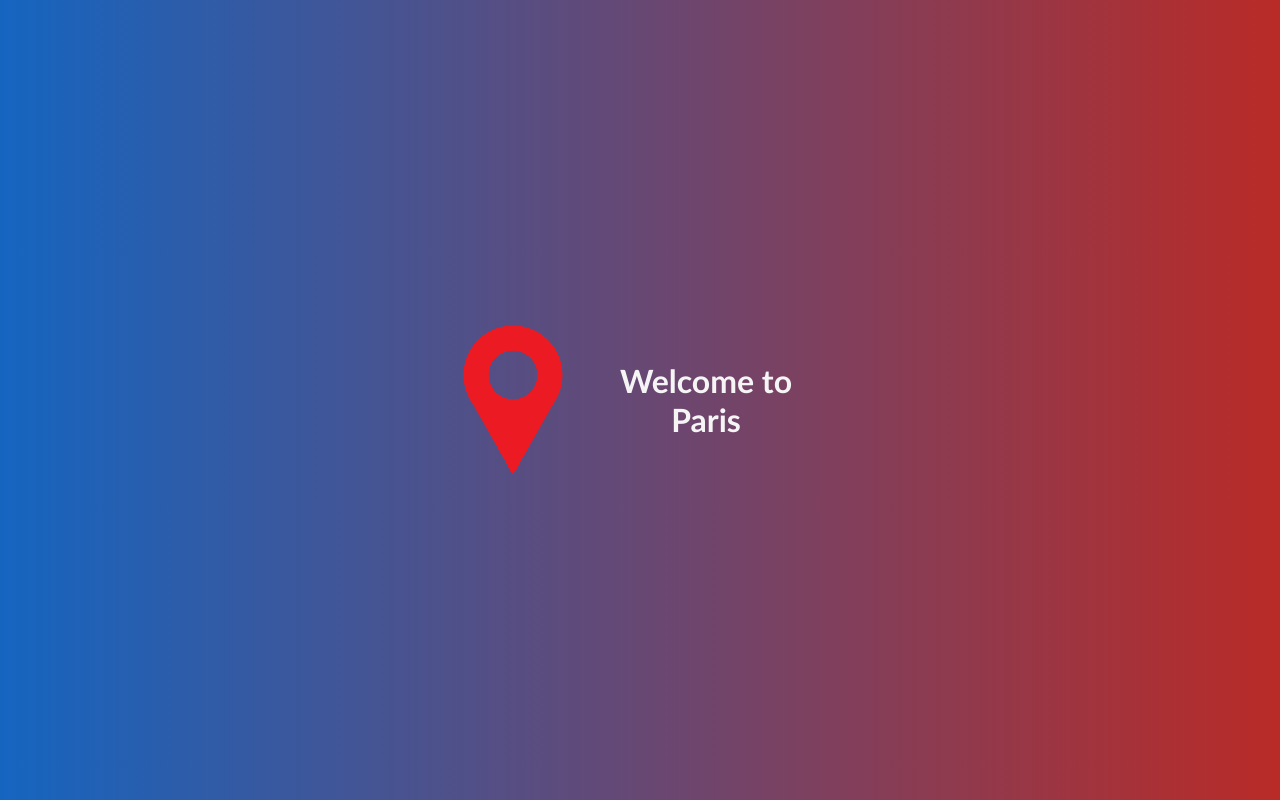
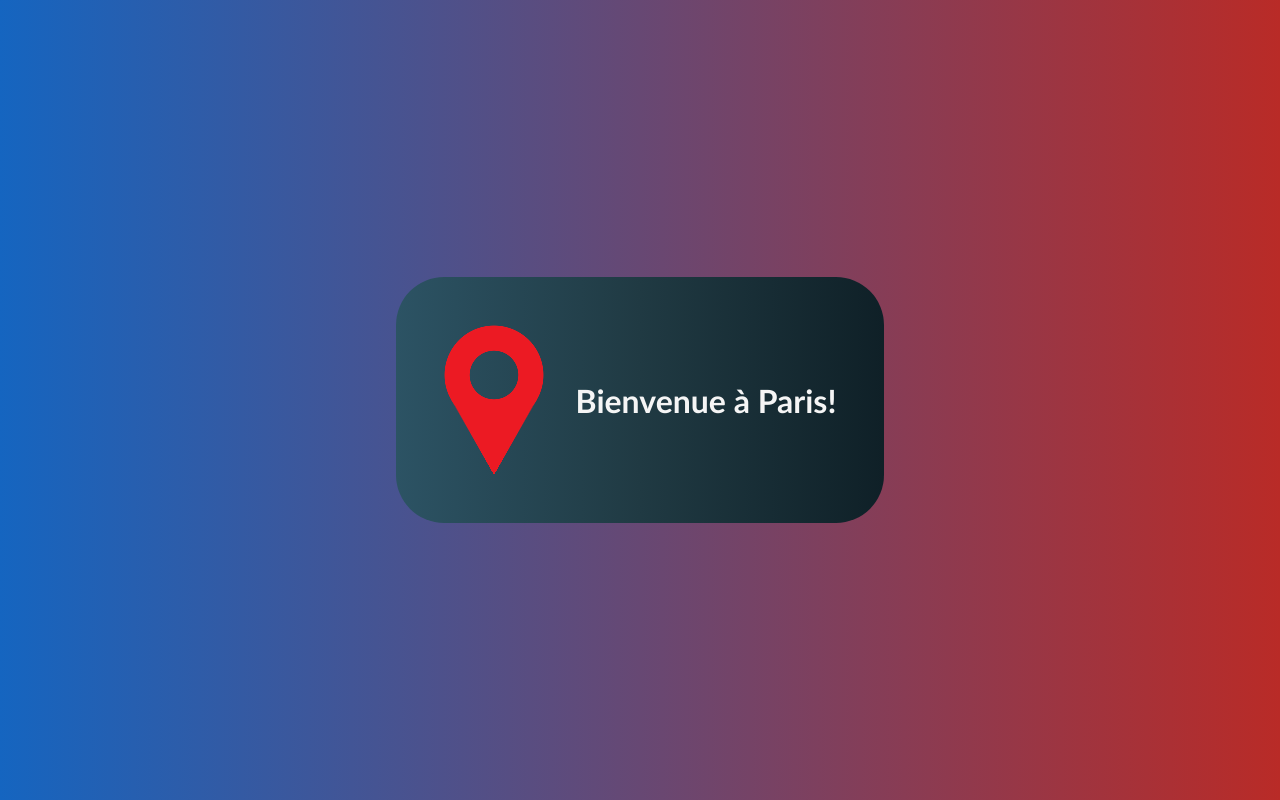
Before and after one commit to Stefanczc/Horparis, an Angular app in the folder horparis-trip-app/: page / in a window 1280 px wide. Built offline with nearby package versions, Linux system fonts and the light colour scheme.

Commit message:
new changes

```diff
--- a/horparis-trip-app/src/app/home/home.component.css
+++ b/horparis-trip-app/src/app/home/home.component.css
@@ -6,21 +6,24 @@ main {
 }
 
 .home-container {
-	padding: 0 3em;
+	padding: 3em 3em;
 	display: flex;
 	align-items: center;
 	gap: 2em;
 	text-align: center;
+	border-radius: 3em;
 }
 
-.home-container:hover {
-	background-color: rgb(82, 103, 170);
+.home-container {
+	background: #0F2027;
+	background: -webkit-linear-gradient(to right, #2C5364, #203A43, #0F2027);
+	background: linear-gradient(to right, #2C5364, #203A43, #0F2027);
 	cursor: pointer;
 }
 
 h1:hover {
+	cursor: pointer;
 	color: #ec1a23;
-	cursor: pointer;
 }
 
 .pin {
@@ -32,13 +35,6 @@ h1:hover {
 	background: #ec1a23;
 }
 
-.curved-edge {
-	--c: 75px;
-	height: 450px;
-	aspect-ratio: 1;
-	mask: radial-gradient(60% var(--c) at 50% var(--c),#0000 calc(100% - 2px),#000) 0 calc(-1*var(--c));
-  }
-
 @media only screen and (max-width: 500px) {
 	.home-container {
 		flex-direction: column;
--- a/horparis-trip-app/src/app/home/home.component.html
+++ b/horparis-trip-app/src/app/home/home.component.html
@@ -1,6 +1,6 @@
 <main>
   <div class="home-container curved-edge">
     <div class="pin"></div>
-    <h1>Welcome to Paris</h1>
+    <h1>Bienvenue à Paris!</h1>
   </div>
 </main>
--- a/horparis-trip-app/src/app/home/home.component.ts
+++ b/horparis-trip-app/src/app/home/home.component.ts
@@ -12,40 +12,4 @@ import { Router } from '@angular/router';
 })
 export class HomeComponent {
 
-  loginForm: FormGroup;
-
-  constructor(private router: Router) {
-    this.loginForm = new FormGroup({
-      username: new FormControl('', [Validators.required]),
-      password: new FormControl('', [Validators.required])
-    });
-  }
-
-  onLogin() {
-    if (this.loginForm.valid) {
-      const userData = {
-        username: this.loginForm.value.username,
-        password: this.loginForm.value.password,
-      };
-
-      const localUser = JSON.parse(localStorage.getItem('localUser') || 'null');
-
-      if (!localUser) {
-        localStorage.setItem('localUser', JSON.stringify(userData));
-        alert('Bine ai venit in Paris!');
-        this.router.navigate(['/itinerary']);
-        return;
-      }
-
-      if (userData.username === localUser.username && userData.password === localUser.password) {
-        alert('Bine ai venit in Paris!');
-        this.router.navigate(['/itinerary']);
-      } else {
-        alert('Date incorecte!');
-      }
-    } else {
-      alert('Introdu toate datele');
-    }
-  }
-
 }
```
